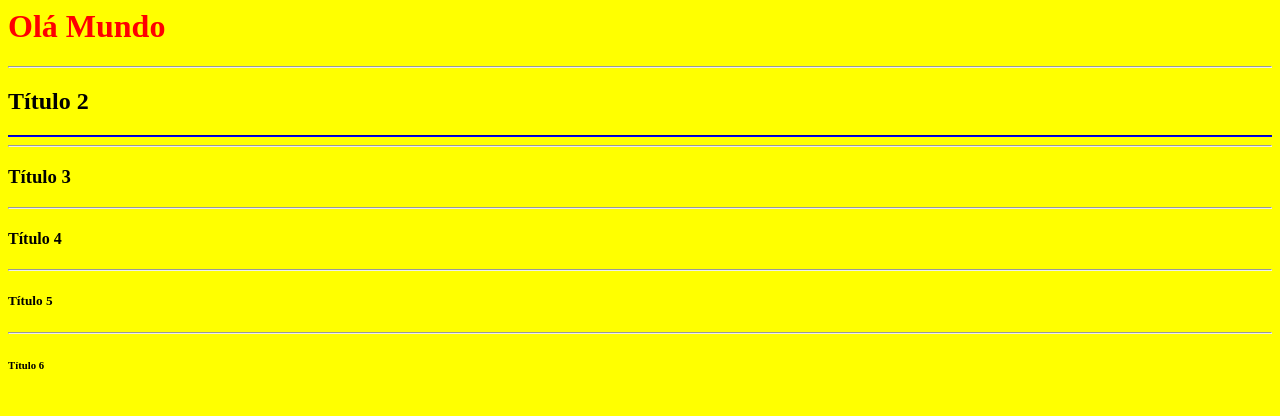
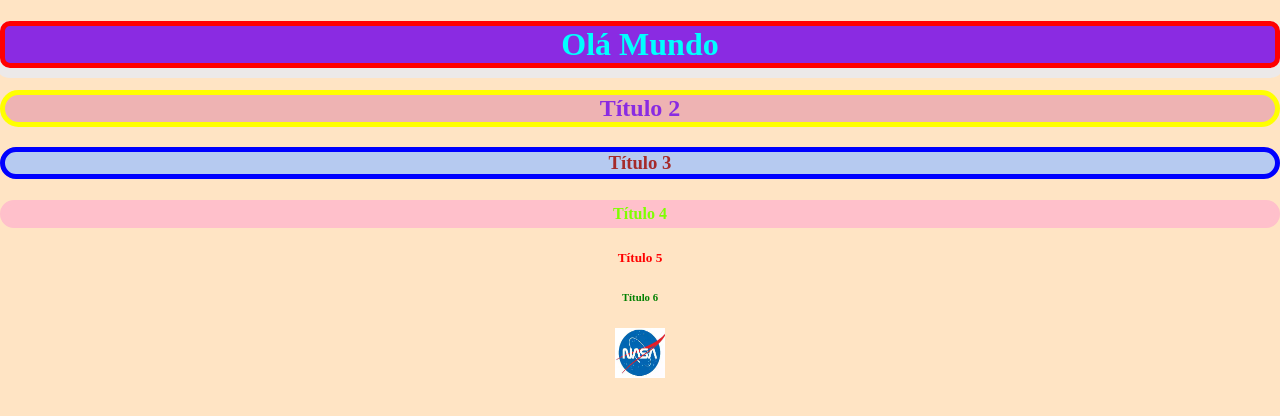
Before and after one commit to alaorjunior/minha_primeira_pagina_backend, a plain HTML site: page index.html in a window 1280 px wide. Drawn offline with Linux system fonts and the light colour scheme.

Commit message:
adicionando css externo
adicionado css externo e imagens nasa

```diff
--- a/index.html
+++ b/index.html
@@ -1,16 +1,30 @@
- <body style= "background-color: yellow;">
-
-    <h1 style= "color: red;"> Olá Mundo </h1>
-    <hr>
-    <h2> Título 2 </h2>
-    <hr style= "border-color: blue; size:10px;">
-    <hr>
-    <h3> Título 3</h3>
-    <hr>
-    <h4> Título 4</h4>
-    <hr>
-    <h5> Título 5</h5>
-    <hr>
-    <h6> Título 6</h6>
+<!DOCTYPE html>
+<html lang="en">
+<head>
+    <meta charset="UTF-8">
+    <meta name="viewport" content="width=device-width, initial-scale=1.0">
+    <link rel="stylesheet" href="style.css">
+    <title>Minha primeira página</title>
+</head>
+<body>
 
 </body>
+</html>
+
+
+<body>
+
+    <h1> Olá Mundo </h1>
+
+    <h2> Título 2 </h2>
+
+    <h3> Título 3</h3>
+
+    <h4> Título 4</h4>
+
+    <h5> Título 5</h5>
+
+    <h6> Título 6</h6>
+    <a href="https://www.nasa.gov/"><img src="OIP.png" class="logo"></a>
+
+</body>
--- /dev/null
+++ b/style.css
@@ -0,0 +1,59 @@
+/*---------Seção de Tags---------*/
+
+
+body {
+    margin: 0;
+    padding: 0;
+    background-color: bisque;
+    text-align: center;
+    box-sizing: border-box;
+}
+
+h1 {
+    color: aqua;
+    border: 5px solid red;
+    border-radius: 10px;
+    background-color: blueviolet;
+    box-shadow: 0 5px 0 5px rgb(236, 233, 233);
+
+}
+
+h2 {
+    color: blueviolet;
+    border: 5px solid yellow;
+    border-radius: 20px;
+    background-color: rgb(238, 179, 179);
+}
+
+h3 {
+    color: brown;
+    border: 5px solid blue;
+    border-radius: 20px;
+    background-color: rgb(182, 202, 240);
+}
+
+h4 {
+    color: chartreuse;
+    border: 5px solid pink;
+    border-radius: 20px;
+    background-color: pink;
+}
+h5 {
+    color: red;
+}
+
+h6 {
+    color: green;
+}
+
+
+/*-------Seção de Classes-----*/
+
+
+.logo {
+    width: 50px;
+    height: 50px;
+}
+
+
+/*-------Seção de IDS--------*/
```
Also changed, not shown: OIP.png (added), 1 other file.
